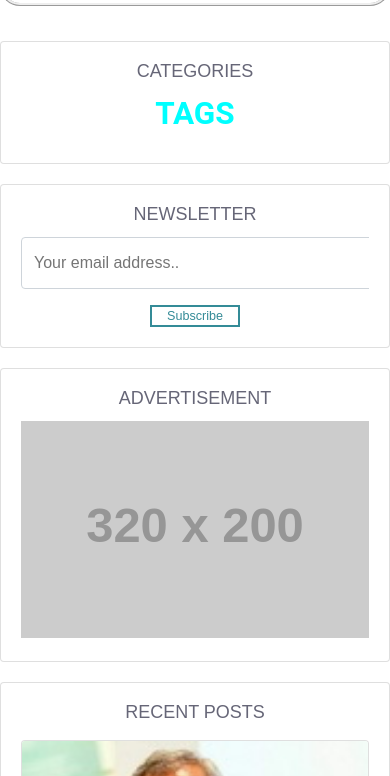
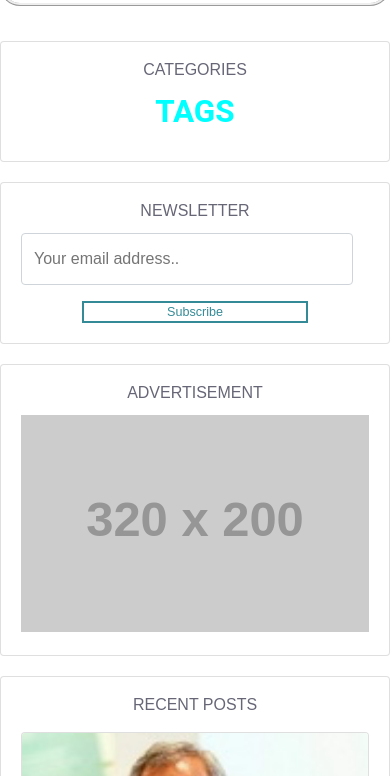
Before and after one commit to intelsnap/website, a Gatsby site: page /media in a window 390 px wide. Shown: the part 2248-3024 px from the top of the page. Built offline with nearby package versions, Linux system fonts and the light colour scheme; Gatsby itself is replaced by a stand-in of ours; placeholder pictures from the web are drawn by us.

Commit message:
adding some media queries

```diff
--- a/gatsby-node.js
+++ b/gatsby-node.js
@@ -68,6 +68,15 @@ exports.createPages = ({ graphql, actions }) => {
         tagPostCounts,
       },
     })
+    // for side bar
+    createPage({
+      path: '/sidebar',
+      component: path.resolve(`./src/components/core/Sidebar.js`),
+      context: {
+        tags,
+        tagPostCounts,
+      },
+    })
     // Tag posts pages
     tags.forEach((tag) => {
       createPage({
--- a/src/components/core/Sidebar.js
+++ b/src/components/core/Sidebar.js
@@ -102,13 +102,14 @@ const Sidebar = () => (
 )
 const SidebarWrapper = styled.div``
 const RecentPost = styled.div``
+
 const Button = styled.button`
   margin-left: auto;
   margin-right: auto;
   display: flex;
   flex-direction: l=column;
   padding: 3px;
-  width: 41%;
+  width: 73%;
   height: 15%;
   color: #288491f0;
   background-color: white;
@@ -130,7 +131,7 @@ const Button = styled.button`
     display: flex;
     flex-direction: l=column;
     padding: 3px;
-    width: 26%;
+    width: 65%;
     height: 20%;
     color: #288491f0;
     background-color: white;
@@ -138,6 +139,10 @@ const Button = styled.button`
     font-family: sans-serif;
     font-size: 0.7em;
     line-height: 1em;
+    &:hover {
+      background-color: #539da8a1;
+      color: white;
+    }
   }
 `
 export const CardBody = styled.div`
@@ -152,6 +157,9 @@ export const CardTitle = styled.div`
   margin-bottom: 0.85rem;
   text-align: center;
   text-transform: uppercase;
+  @media only screen and (max-width: 992px) {
+    font-size: 16px;
+  }
 `
 export const Card = styled.div`
   margin-top: 5px;
@@ -179,7 +187,7 @@ const FormGroup = styled.div`
 `
 const Input = styled.input`
   display: block;
-  width: 100%;
+  width: 88%;
   height: calc(1.5em + 0.75rem + 2px);
   padding: 0.375rem 0.75rem;
   font-size: 1rem;
```
Also changed, not shown: src/templates/tags-page.js (+4 -4 lines).
